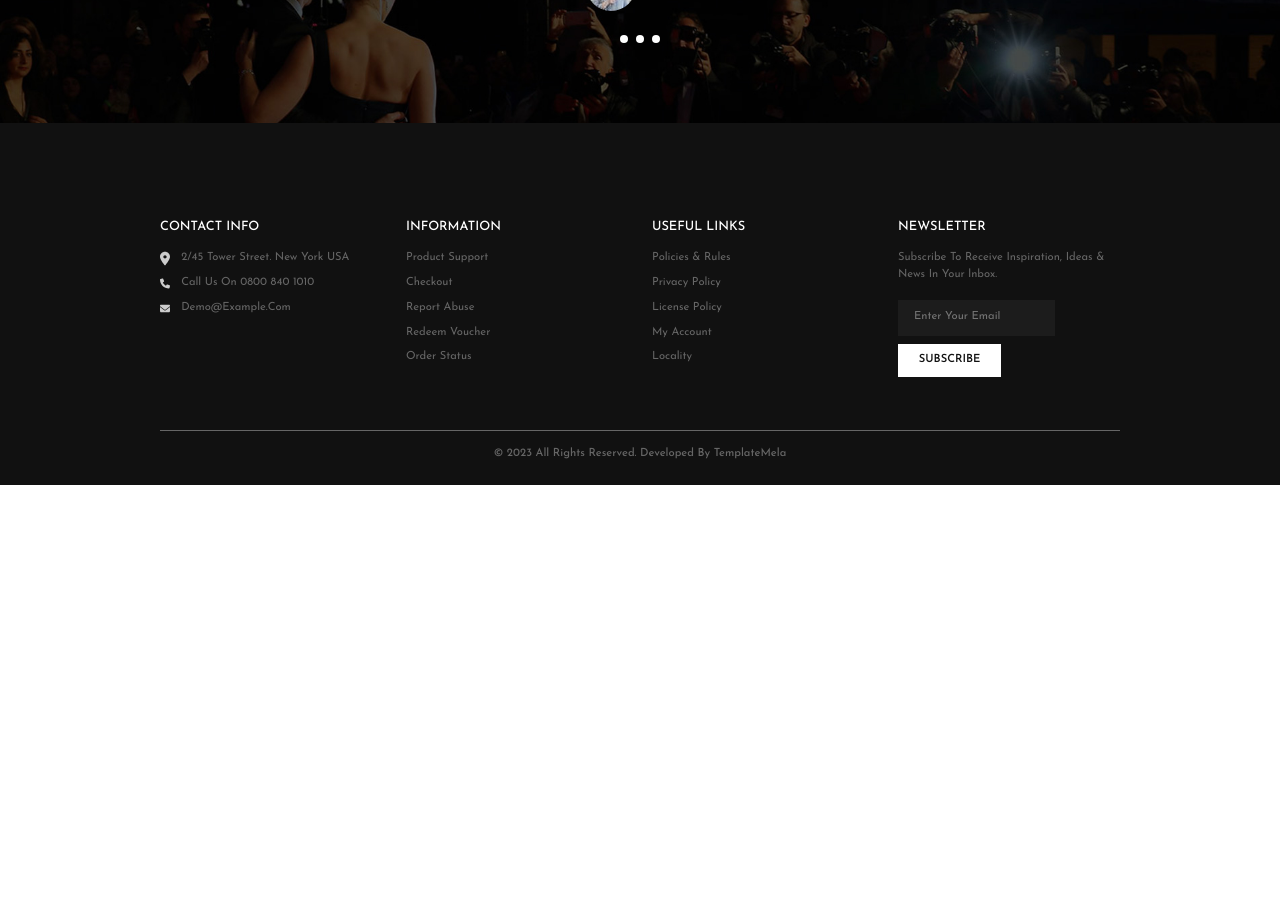
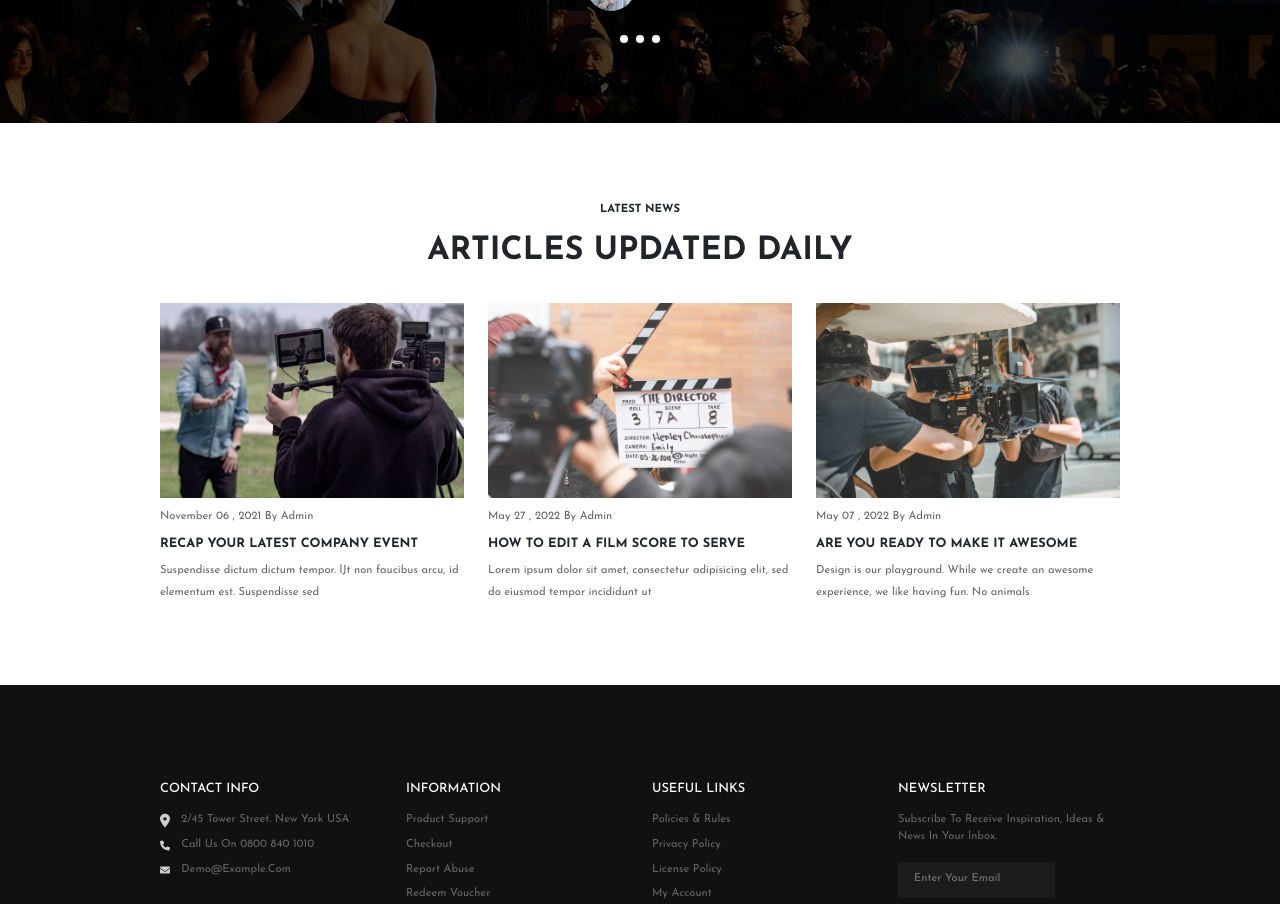
Before and after one commit to micheleTummolo/proj-html-vuejs, a Vue app: page / in a window 1280 px wide. Shown: the part 2920-3824 px from the top of the page. Before the commit the page ends 3405 px from the top, so only its background shows below. Built offline with nearby package versions, Linux system fonts and the light colour scheme.

Commit message:
Done "News" section

```diff
--- a/src/components/AppMain.vue
+++ b/src/components/AppMain.vue
@@ -5,7 +5,7 @@ import AppYourWatchlist from './AppYourWatchlist.vue';
 import AppNumber from './AppNumber.vue';
 import AppTeam from './AppTeam.vue';
 import AppCarousel from './AppCarousel.vue';
-
+import AppNews from './AppNews.vue';
 export default {
     components: {
         AppWhatWeDo,
@@ -14,6 +14,7 @@ export default {
         AppNumber,
         AppTeam,
         AppCarousel,
+        AppNews,
     }
 }
 </script>
@@ -24,6 +25,7 @@ export default {
     <AppNumber></AppNumber>
     <AppTeam></AppTeam>
     <AppCarousel></AppCarousel>
+    <AppNews></AppNews>
 </template>
 <style lang="">
 
--- /dev/null
+++ b/src/components/AppNews.vue
@@ -0,0 +1,93 @@
+<script>
+export default {
+
+}
+</script>
+<template>
+    <div class="container_news">
+        <div class="row mb-2">
+            <div class="col-12 text-center">
+                <h5>LATEST NEWS</h5>
+            </div>
+        </div>
+        <div class="row">
+            <div class="col-12 text-center">
+                <h1>ARTICLES UPDATED DAILY</h1>
+            </div>
+        </div>
+        <div class="row row-cols-3 mt-4">
+            <div class="col my_card mb-3">
+                <div class="img_container mb-2">
+                    <img src="../assets/images/blog07.jpg" alt="">
+                </div>
+                <p class="mb-2">November 06 , 2021 By Admin</p>
+                <h4>RECAP YOUR LATEST COMPANY EVENT</h4>
+                <p>Suspendisse dictum dictum tempor. lJt non faucibus arcu,
+                    id elementum est. Suspendisse sed</p>
+            </div>
+            <div class="col my_card mb-3">
+                <div class="img_container mb-2">
+                    <img src="../assets/images/blog01.jpg" alt="">
+                </div>
+                <p class="mb-2">May 27 , 2022 By Admin</p>
+                <h4>HOW TO EDIT A FILM SCORE TO SERVE</h4>
+                <p>Lorem ipsum dolor sit amet, consectetur adipisicing elit,
+                    sed do eiusmod tempor incididunt ut</p>
+            </div>
+            <div class="col my_card mb-3">
+                <div class="img_container mb-2">
+                    <img src="../assets/images/blog02.jpg" alt="">
+                </div>
+                <p class="mb-2">May 07 , 2022 By Admin</p>
+                <h4>ARE YOU READY TO MAKE IT AWESOME</h4>
+                <p>Design is our playground. While we create an awesome
+                    experience, we like having fun. No animals</p>
+            </div>
+        </div>
+    </div>
+</template>
+<style lang="scss">
+.container_news {
+    padding: 5rem 10rem 3rem;
+
+    h5 {
+        font-size: .7rem;
+        font-weight: 700;
+    }
+
+    h1 {
+        font-size: 2rem;
+        font-weight: 800;
+    }
+
+    .my_card {
+
+        .img_container {
+            overflow: hidden;
+
+            img {
+                width: 100%;
+                height: 100%;
+                transition: transform .5s;
+            }
+        }
+
+        &:hover img {
+            transform: scale(1.1);
+        }
+
+    }
+
+    h4 {
+        font-size: .8rem;
+        font-weight: 700;
+    }
+
+    p {
+        font-size: .7rem;
+        font-weight: 400;
+        line-height: 2;
+        color: #666666;
+    }
+}
+</style>
```
